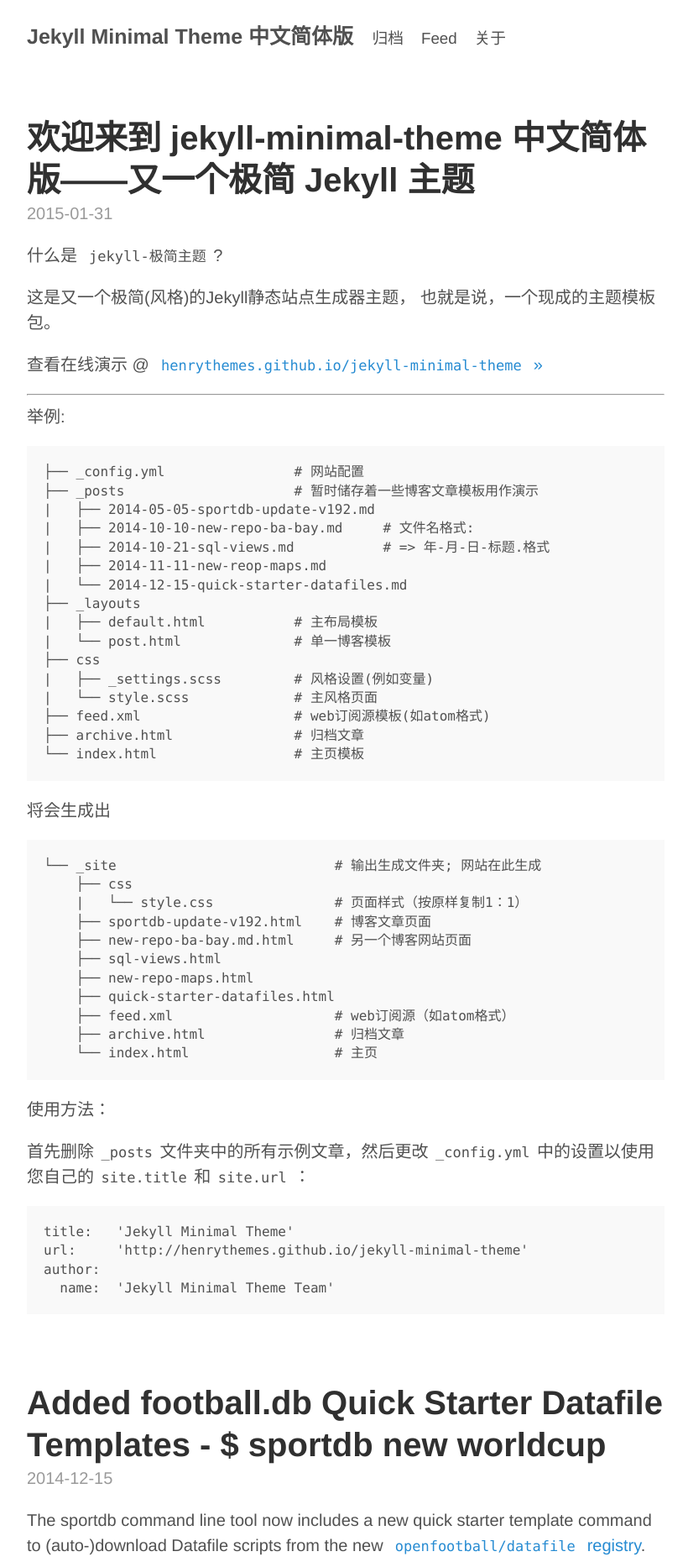
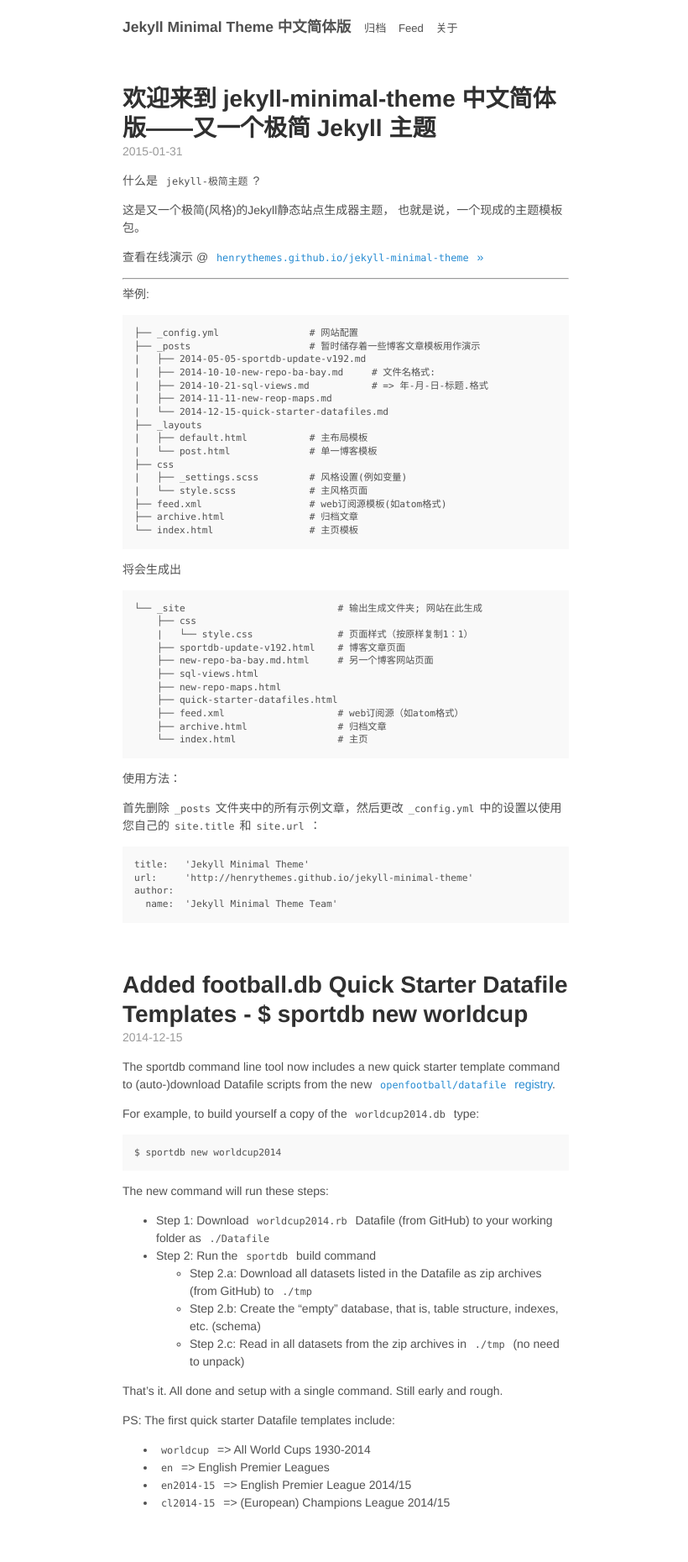
Before and after one commit to gledos/jekyll-minimal-theme-zh-cmn-hans, a Jekyll site: the page built from index.html, in a window 1280 px wide. Shown: the top 1860 px of the page at 84% size, without its empty margins (228-1048 px from the left). Built offline with Jekyll 4.4.1, drawn with Linux system fonts in a browser that asks for light colours.

Commit message:
Update style.scss

```diff
--- a/css/style.scss
+++ b/css/style.scss
@@ -1,6 +1,7 @@
 ---
 ###########
 # note: will result in an all-in-one-file stylesheet e.g. style.css
+# 原本字体大小是 20px
 ###########
 ---
 
@@ -10,7 +11,7 @@
 
 html {
   font-family: $font-family;
-  font-size:   20px;
+  font-size:   14px;
   line-height: 1.5;
 }
 
```
